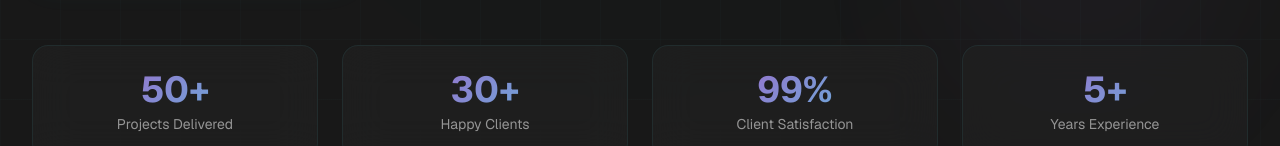
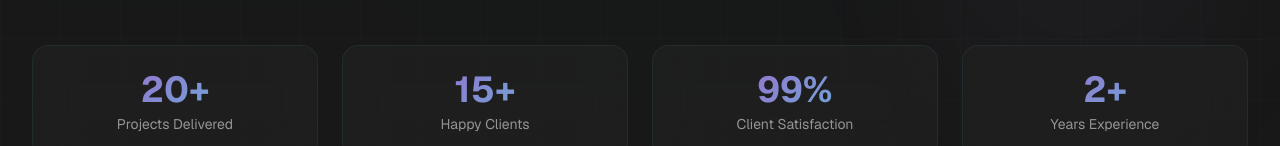
Before and after one commit to hnxsolutions/hnx-solutions, a Next.js app: page / in a window 1280 px wide. Shown: the part 801-947 px from the top of the page. Built offline with nearby package versions, Linux system fonts and the light colour scheme.

Commit message:
Home page Updated

```diff
--- a/src/components/Hero.tsx
+++ b/src/components/Hero.tsx
@@ -7,10 +7,10 @@ import { HiArrowRight, HiPlay } from "react-icons/hi";
 import { FiGithub, FiLinkedin, FiInstagram } from "react-icons/fi";
 
 const stats = [
-  { value: "50+", label: "Projects Delivered" },
-  { value: "30+", label: "Happy Clients" },
+  { value: "20+", label: "Projects Delivered" },
+  { value: "15+", label: "Happy Clients" },
   { value: "99%", label: "Client Satisfaction" },
-  { value: "5+", label: "Years Experience" },
+  { value: "2+", label: "Years Experience" },
 ];
 
 const flipCards = [
```
